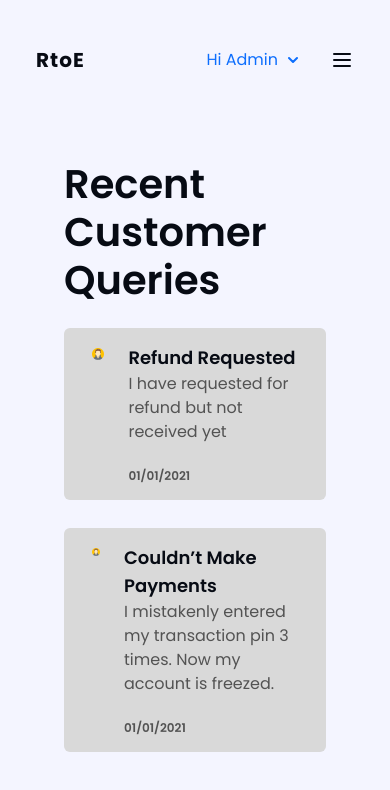
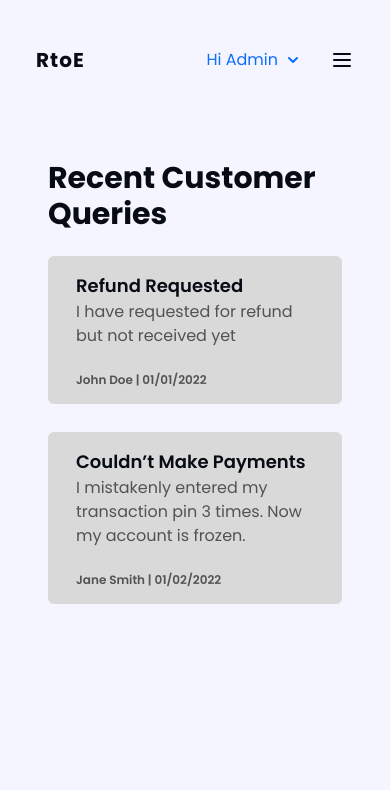
Before and after one commit to sukhesh-vsk/R2E, a React (Vite) app: page /query in a window 390 px wide. Shown: the top 790 px of the page. Built offline with nearby package versions, Linux system fonts and the light colour scheme.

Commit message:
Made query component responsive

```diff
--- a/src/components/admin/ManageOffer/ManageOffer.jsx
+++ b/src/components/admin/ManageOffer/ManageOffer.jsx
@@ -58,8 +58,11 @@ export const ManageOffer = () => {
         </div>
       </div>
       <div className="overflow-x-auto">
-        <table className="offer-table mx-0 md:mx-10 w-full bg-light sm:w-auto">
-          <thead className="caps offer-table-head" style={{ color: "#64748B" }}>
+        <table className="offer-table mx-0 md:mx-10 w-full bg-light sm:w-full">
+          <thead
+            className="caps offer-table-head text-center"
+            style={{ color: "#64748B" }}
+          >
             <tr>
               <th className="px-2 py-4">Plan</th>
               <th className="px-2 py-4">Description</th>
@@ -70,11 +73,12 @@ export const ManageOffer = () => {
           <tbody className="offer-table-body text-bg">
             {data.map((offer, index) => (
               <tr key={index}>
-                <td className="px-2 py-2 sm:py-4">
-                  <span className="sm:hidden font-semibold"></span> {offer.plan}
+                <td className="px-2 py-2 sm:py-4 text-center">
+                  <span className="sm:hidden font-semibold text-center"></span>{" "}
+                  {offer.plan}
                 </td>
-                <td className="px-2 py-2 sm:py-4">
-                  <span className="sm:hidden font-semibold"></span>{" "}
+                <td className="px-2 py-2 sm:py-4 text-center">
+                  <span className="sm:hidden font-semibold text-center"></span>{" "}
                   {offer.description}
                 </td>
                 <td className="px-2 py-2 sm:py-4 text-center">
--- a/src/components/admin/QueryPage/QueryBox.jsx
+++ b/src/components/admin/QueryPage/QueryBox.jsx
@@ -6,22 +6,21 @@ export const QueryBox = () => {
     {
       query: "Refund Requested",
       queryDesc: "I have requested for refund but not received yet",
+      username: "John Doe",
+      date: "01/01/2022",
     },
     {
       query: "Couldn’t Make Payments",
       queryDesc:
-        "I mistakenly entered my transaction pin 3 times. Now my account is freezed.",
+        "I mistakenly entered my transaction pin 3 times. Now my account is frozen.",
+      username: "Jane Smith",
+      date: "01/02/2022",
     },
   ];
 
   return (
     <section className="container mx-auto py-10">
-      <h1
-        className="pb-4"
-        style={{ fontSize: "2.5rem", marginLeft: "2.5rem", fontWeight: "600" }}
-      >
-        Recent Customer Queries
-      </h1>
+      <h1 className="pb-4 font-bold text-3xl ml-6">Recent Customer Queries</h1>
       <div>
         {data.map((query_, index) => (
           <QueryCard key={index} query={query_} />
--- a/src/utils/QueryCard.jsx
+++ b/src/utils/QueryCard.jsx
@@ -1,18 +1,20 @@
-import React from 'react'
+import React from "react";
 
-import avatar from '../assets/img/avatar.png'
-
-export const QueryCard = ({query}) => {
+export const QueryCard = ({ query }) => {
   return (
-    <div className='flex mx-10 rounded-md px-7 py-3 text-bg gap-6 mb-7' style={{backgroundColor: '#D9D9D9'}}>
-        <div className='usr-avatar'>
-            <img src={avatar} alt="user image" className='pt-1 w-7'/>
-        </div>
-        <div className='usr-query'>
-            <h2 className='font-semibold text-lg'>{query.query}</h2>
-            <p className='mb-4' style={{color: '#313131cc'}}>{query.queryDesc}</p>
-            <p className='font-semibold text-xs' style={{color: '#313131cc'}}>01/01/2021</p>
-        </div>
+    <div
+      className="flex mx-6 rounded-md px-7 py-3 text-bg gap-6 mb-7"
+      style={{ backgroundColor: "#D9D9D9" }}
+    >
+      <div className="usr-query">
+        <h2 className="font-semibold text-lg">{query.query}</h2>
+        <p className="mb-4" style={{ color: "#313131cc" }}>
+          {query.queryDesc}
+        </p>
+        <p className="font-semibold text-xs" style={{ color: "#313131cc" }}>
+          {query.username} | {query.date}
+        </p>
+      </div>
     </div>
-  )
-}
+  );
+};
```
